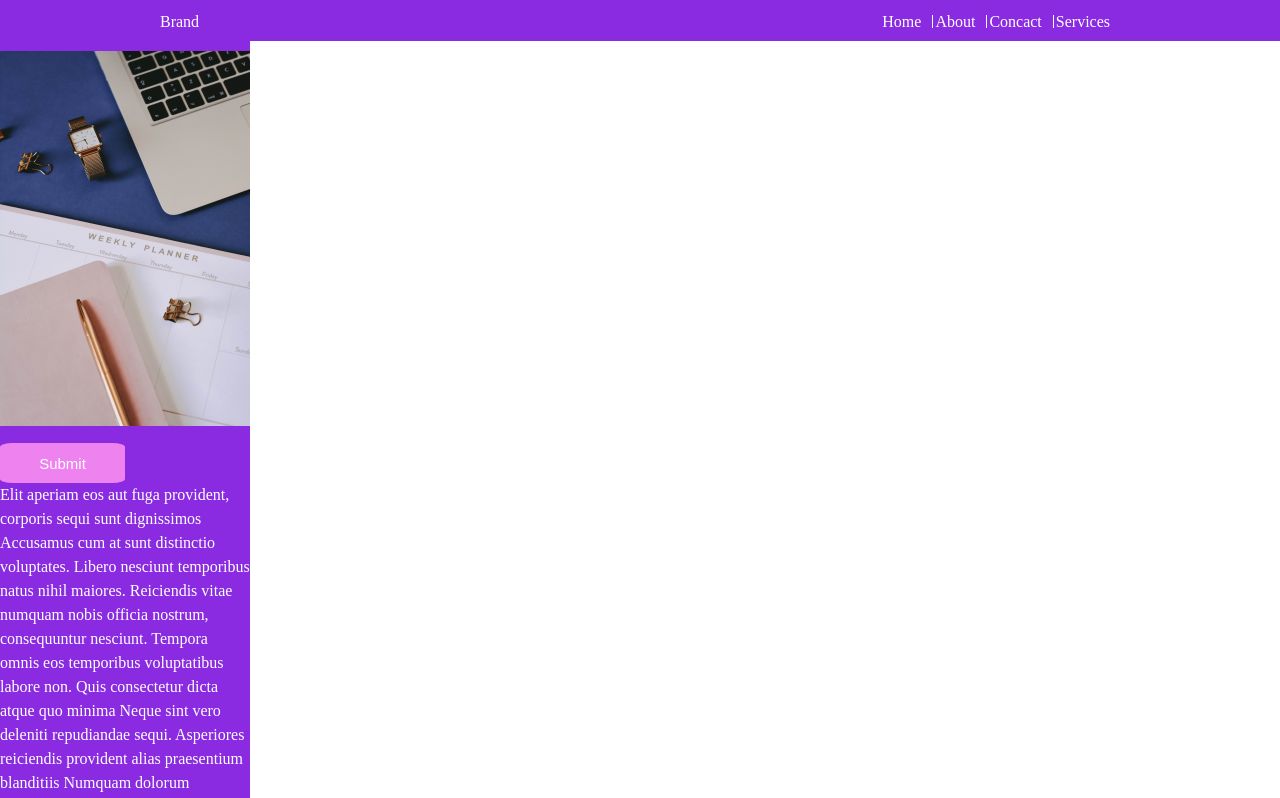
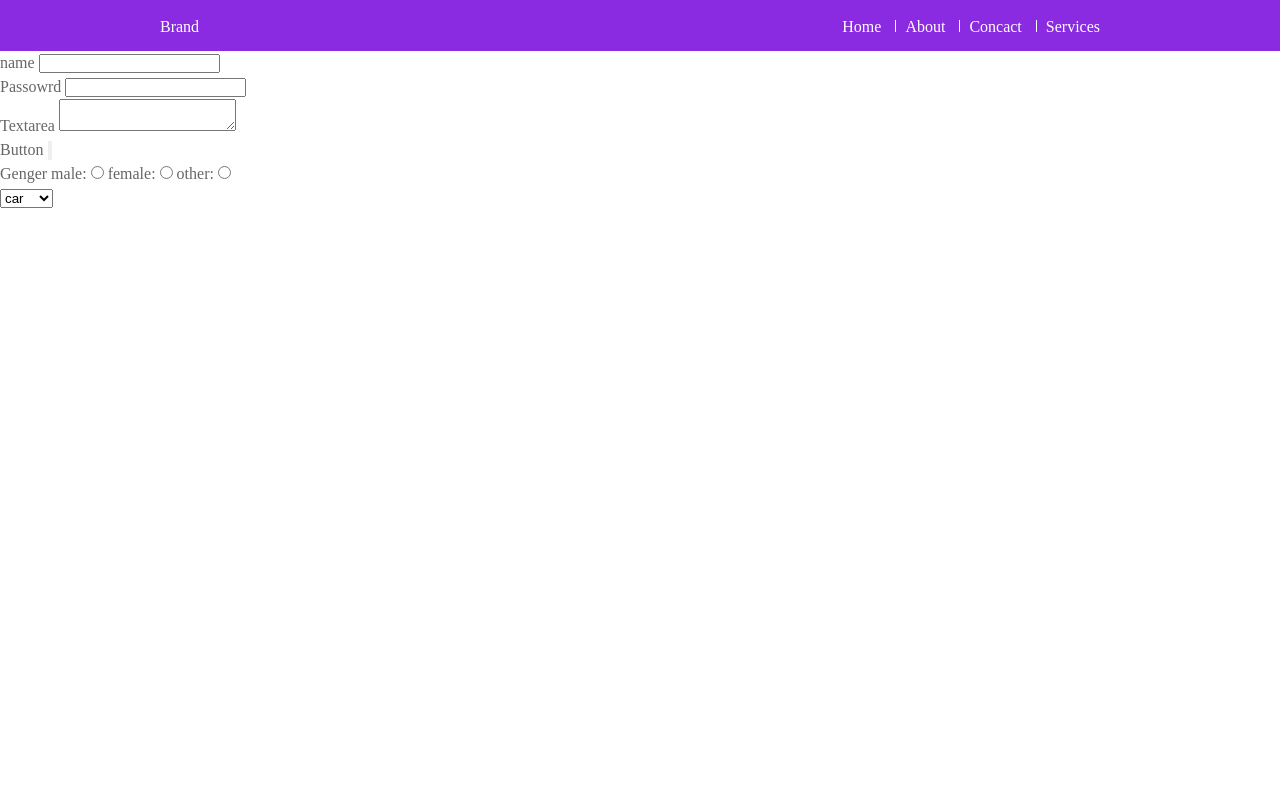
Before and after one commit to Azizul7m/html-css-template, a plain HTML site: page index.html in a window 1280 px wide. Shown: the top 798 px of the page. Drawn offline with Linux system fonts and the light colour scheme.

Commit message:
form explore

```diff
--- a/index.html
+++ b/index.html
@@ -2,17 +2,15 @@
 <html lang="en">
 	<head>
 		<title>HTML & CSS</title>
-		<meta charset="UTF-8">
-		<meta name="viewport" content="width=device-width, initial-scale=1">
-		<link href="style.css" rel="stylesheet">
+		<meta charset="UTF-8" />
+		<meta name="viewport" content="width=device-width, initial-scale=1" />
+		<link href="style.css" rel="stylesheet" />
 	</head>
 	<body>
 		<header class="header">
 			<div class="nav">
 				<div class="NavBar containar">
-					<div class="left__nav">
-						Brand
-					</div>
+					<div class="left__nav">Brand</div>
 					<div class="nav__manu">
 						<ul>
 							<li><a href="index.html">Home</a></li>
@@ -24,14 +22,38 @@
 				</div>
 			</div>
 		</header>
-		<section class="side__bar">
-			<div class="content">
-				<div class="img">
-					<img src="img/watch.jpg" alt="">
+		<section class="form">
+			<form>
+				<div>
+					<label for="">name</label>
+					<input type="text" name="" value="" />
 				</div>
-				<button type="submit">Submit</button>
-				<p>Elit aperiam eos aut fuga provident, corporis sequi sunt dignissimos Accusamus cum at sunt distinctio voluptates. Libero nesciunt temporibus natus nihil maiores. Reiciendis vitae numquam nobis officia nostrum, consequuntur nesciunt. Tempora omnis eos temporibus voluptatibus labore non. Quis consectetur dicta atque quo minima Neque sint vero deleniti repudiandae sequi. Asperiores reiciendis provident alias praesentium blanditiis Numquam dolorum molestias necessitatibus sequi ipsa Adipisci nobis illum error accusamus esse vel voluptas? Odio nulla quae nesciunt ipsam veniam. Quos assumenda delectus modi quo ad Enim eius sed maxime ipsam beatae. Atque non molestiae porro quos enim Itaque non error eos facere explicabo! Possimus accusamus maiores aperiam fugiat corporis delectus Dignissimos ratione quibusdam perferendis repudiandae distinctio. Quam consequatur corrupti at ipsa quas Accusantium labore</p>
-			</div>
-			</section>
+			</form>
+				<div>
+					<label for="">Passowrd</label>
+					<input type="password" name="" value="" />
+				</div>
+				<div>
+					<label for="">Textarea</label>
+					<textarea rows="" cols=""></textarea>
+				</div>
+				<div>
+					<label for="">Button</label>
+					<input type="Submit" name="" value="" />
+				</div>
+				<div>
+					<label for="">Genger</label>
+				male:	<input type="radio" name="gender" value="male" />
+				female:	<input type="radio" name="gender" value="female" />
+				other: <input type="radio" name="gender" value="other" />
+				</div>
+				<div>
+					<select name="car">
+						<option value="option1">car</option>
+						<option value="option1">bike</option>
+						<option value="option1">cycle</option>
+					</select>
+				</div>
+		</section>
 	</body>
 </html>
--- a/style.css
+++ b/style.css
@@ -38,58 +38,63 @@ p{
 /* ==========================================================
 NavBar
 ========================================================== */
+
+
 .nav{
-	height: 41px;
 	width: 100%;
+	height: 51px;
 	background-color: blueviolet;
-	position: relative;
+	color: white;
+	padding: 15px 0px;
 }
+
 .NavBar{
 	display: flex;
-	padding: 10px 0;
+}
+
+.nav__manu{
+	right: 0;
+	width: 70%;
 }
 .left__nav{
 	left: 0;
 	width: 30%;
-	color: white;
-
 }
-.nav__manu{
-	right: 0;
-	width: 70%;
-}
-
 .nav__manu ul{
 	list-style: none;
 	text-align: right;
 }
 .nav__manu ul li{
 	display: inline-block;
-	margin-right: 10px;
+	margin-right: 20px;
 	position: relative;
 }
-
-.nav__manu ul li ::after{
-	bottom: 6px;
-	right: -12px;
-	content: "";
-	width: 1px;
-	height: 13px;
-	background-color: #fff;
-	position: absolute;
-}
-.nav__manu ul li:last-child ::after{
-	display: none;
+.nav__manu ul li a{
+	display: block;
+	text-decoration: none;
+	color: white;
 }
 
-.nav__manu ul li a{
-	text-decoration: none;
-	color: white;
+
+.nav__manu ul li::after{
+	width: 1px;
+	height: 12px;
+	content: "";
+	background-color: white;
+	top: 5px;
+	right: -15px;
+	position: absolute;
+
+}
+
+.nav__manu ul li:last-child::after{
+	display: none;
 }
 
 .nav__manu ul li a:hover{
 	color: #ddd;
 }
+
 /* ======================================================== */
 /* Side Bar */
 /* ======================================================== */
@@ -102,9 +107,6 @@ NavBar
 }
 .content p{
 	color: white;
-}
-.img img{
-	margin: 10px 0;
 }
 button{
 	width: 50%;
```
